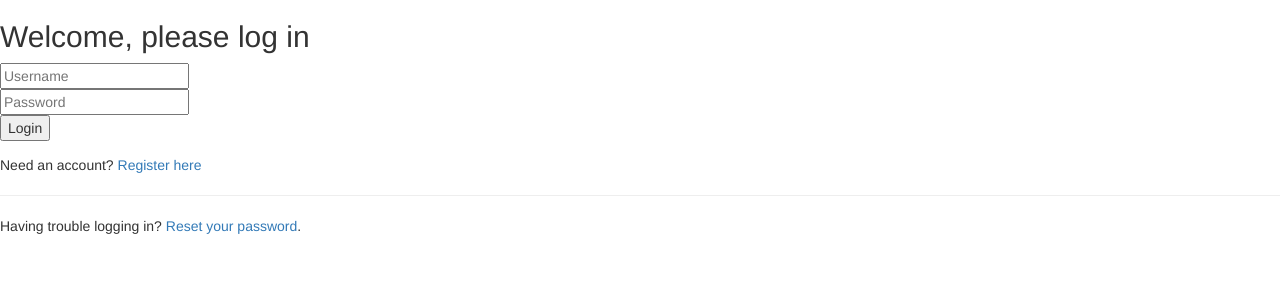
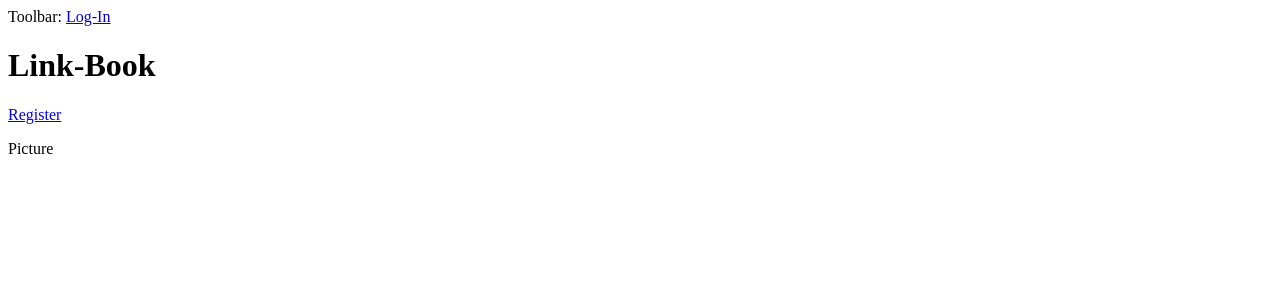
Before and after one commit to bdbb54/Link-book, a PHP site: page / in a window 1280 px wide. Shown: the top 300 px of the page. Run offline with PHP 8.4, Linux system fonts and the light colour scheme; some libraries are stand-ins or nearby versions.

Commit message:
Added landing page

```diff
--- a/Site/index.php
+++ b/Site/index.php
@@ -1,87 +1,11 @@
-<html>
 <head>
-    <!-- Latest compiled and minified CSS -->
-    <link rel="stylesheet" href="https://maxcdn.bootstrapcdn.com/bootstrap/3.3.6/css/bootstrap.min.css" integrity="sha384-1q8mTJOASx8j1Au+a5WDVnPi2lkFfwwEAa8hDDdjZlpLegxhjVME1fgjWPGmkzs7" crossorigin="anonymous">
-
-    <!-- Optional theme -->
-    <link rel="stylesheet" href="https://maxcdn.bootstrapcdn.com/bootstrap/3.3.6/css/bootstrap-theme.min.css" integrity="sha384-fLW2N01lMqjakBkx3l/M9EahuwpSfeNvV63J5ezn3uZzapT0u7EYsXMjQV+0En5r" crossorigin="anonymous">
-
-    <!-- Latest compiled and minified JavaScript -->
-    <script src="https://maxcdn.bootstrapcdn.com/bootstrap/3.3.6/js/bootstrap.min.js" integrity="sha384-0mSbJDEHialfmuBBQP6A4Qrprq5OVfW37PRR3j5ELqxss1yVqOtnepnHVP9aJ7xS" crossorigin="anonymous"></script>
-    <title>Linkbook &mdash; Login</title>
+    <title>Link-Book</title>
 </head>
 <body>
-    <div class="ui middle aligned center aligned grid">
-    <div class="column">
-        <h2 class="ui header">
-            <div class="content">Welcome, please log in</div>
-        </h2>
-        <form class="ui large form" action="<?=$_SERVER['PHP_SELF']?>" method='POST'>
-            <div class="ui stacked segment">
-                <div class="field">
-                    <div class="ui left icon input">
-                        <i class="user icon"></i>
-                        <input required type="text" name="username" placeholder="Username"/>
-                    </div>
-                </div>
-                <div class="field">
-                    <div class="ui left icon input">
-                        <i class="lock icon"></i>
-                        <input required type="password" name="password" placeholder="Password"/>
-                    </div>
-                </div>
-                <input class="ui blue fluid large submit button" type="submit" name="submit" value="Login"/>
-            </div>
-        </form>
-<?php
-//check to make sure address is using https
-/*if($_SERVER["HTTPS"] != "on"){
-		header("Location: https://babbage.cs.missouri.edu/~jtbc7d/cs3380/lab8/index.php");
-	}
-//connect to database
-include("../secure/database.php");
- $dbconn = pg_connect(HOST." ".DBNAME." ".USERNAME." ".PASSWORD)
-	or die('Could not connect: ' . pg_last_error());
+    Toolbar:
+        <a href="login.php">Log-In</a>
+    <h1>Link-Book</h1>
+    <a href="register.php">Register</a>
+    <p>Picture</p>
 
-//if the user is already logged in, redirect to homepage
-	if(isset($_SESSION['login_user'])){
-		header("location: home.php");
-	}
-*/
-	if(isset($_POST['submit'])){
- //query the stored salt and hashed password from database
-		$result = pg_prepare($dbconn, "lookup", 'SELECT salt, password_hash FROM lab8.authentication WHERE username = $1');
-
-		$result = pg_execute($dbconn, "lookup", array($_POST['username']));
-
-		$row = pg_fetch_assoc($result);
-
-		$localhash = sha1( $row['salt'] . $_POST['password'] );
-
-
-	//if passwords match, log user in
-	if ($localhash == $row['password_hash']){
-		session_start();
-		$_SESSION['login_user'] = $_POST['username'];
-
-		header("location:  https://babbage.cs.missouri.edu/~jtbc7d/cs3380/lab8/home.php");
-
-		$query = 'INSERT INTO lab8.log (username, ip_address, action) VALUES(\''.$_POST['username'].'\', \''.$_SERVER['REMOTE_ADDR'] .'\', \''.login.'\');';
-		pg_prepare($dbconn, "log", $query);
-		pg_execute($dbconn, "log", array()) or die('Query failed: ' . pg_last_error());
-
-	}
-	//if password does not match, redirect user
-	else
-		echo "Please Enter Your Login Information Again";
-
-}
-
-?>
-<div class="ui message">Need an account? <a href="register.php">Register here</a><hr/>
-                <p>Having trouble logging in? <a href="password_reset.php">Reset your password</a>.</p>
-        </div>
-    </div>
-    </div>
 </body>
-</html>
```
Also changed, not shown: Site/login.php (added, +100 -0 lines).
